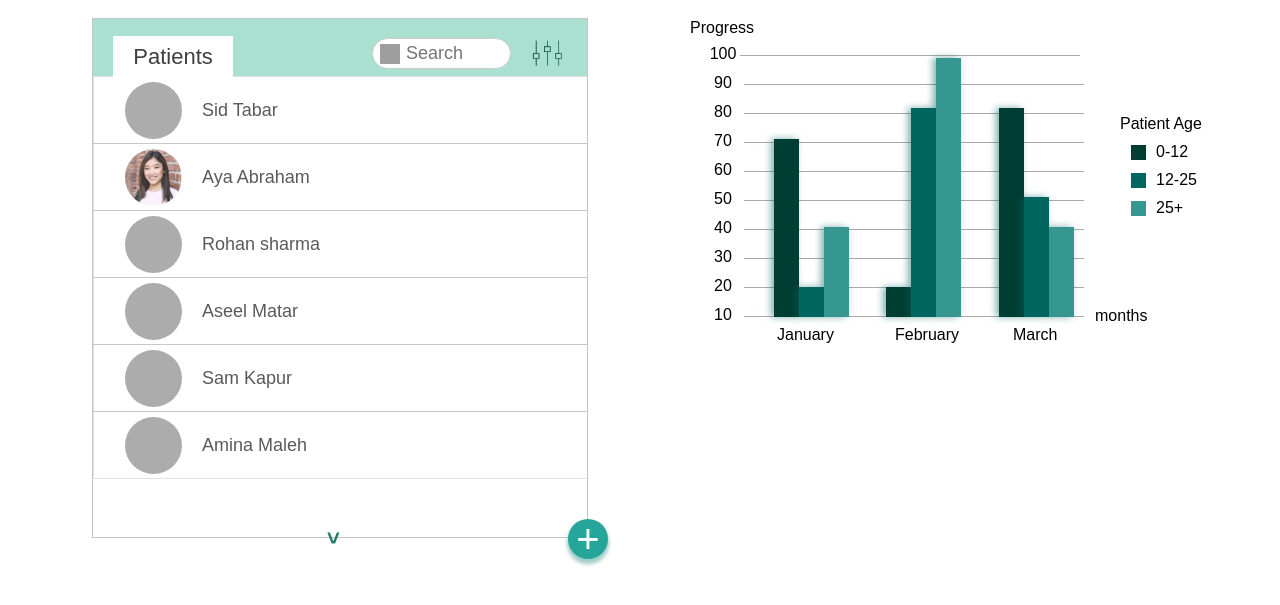
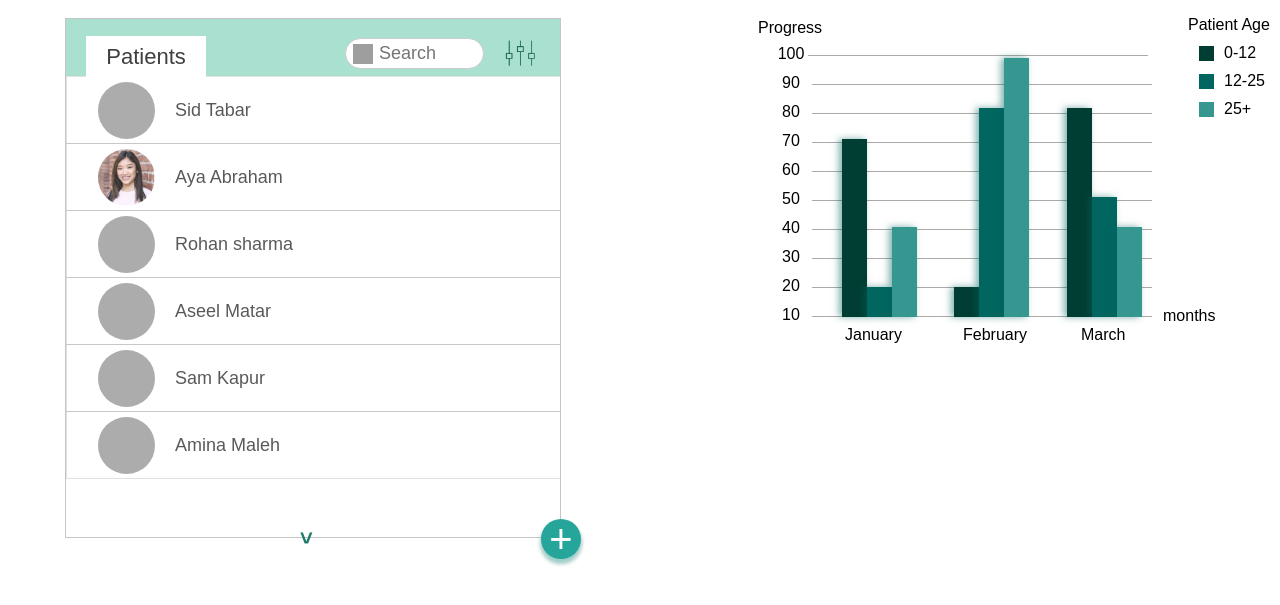
Before and after one commit to adan73/first-submit-main, a plain HTML site: page index.html in a window 1280 px wide. Shown: the part 121-726 px from the top of the page. Drawn offline with Linux system fonts and the light colour scheme; grey boxes are pictures that could not be loaded.

Commit message:
fix padding

```diff
--- a/CSS/style.css
+++ b/CSS/style.css
@@ -93,18 +93,18 @@ main{
     display: flex;
     flex-wrap: wrap;
 
-    justify-content: space-evenly;
 
 }
 main section{
     flex-grow: 1;
     flex-basis: 200;
-    margin-right:15px;
 }
 
 
 .patients-container {
 
+    margin-right: 177px;
+    left: 65px;
     position: relative;
 }
 
@@ -118,9 +118,6 @@ main section{
     box-sizing: border-box;
     top:55px;
     font-family: Istok web, sans-serif;
-
-    margin-right: 0px;
-
     overflow: hidden;
     position: relative;
 }
@@ -260,7 +257,7 @@ main section{
     display: flex;
 
     top:90px;
-    left:-30px;
+    left:45px;
     position: relative;
     align-content: flex-end;
 }
@@ -391,7 +388,7 @@ main section{
 
 .patient-age {
 
-    top:52px;
+    top:-47px;
     left:450px;
     width: 96px;
     position: absolute;
```
